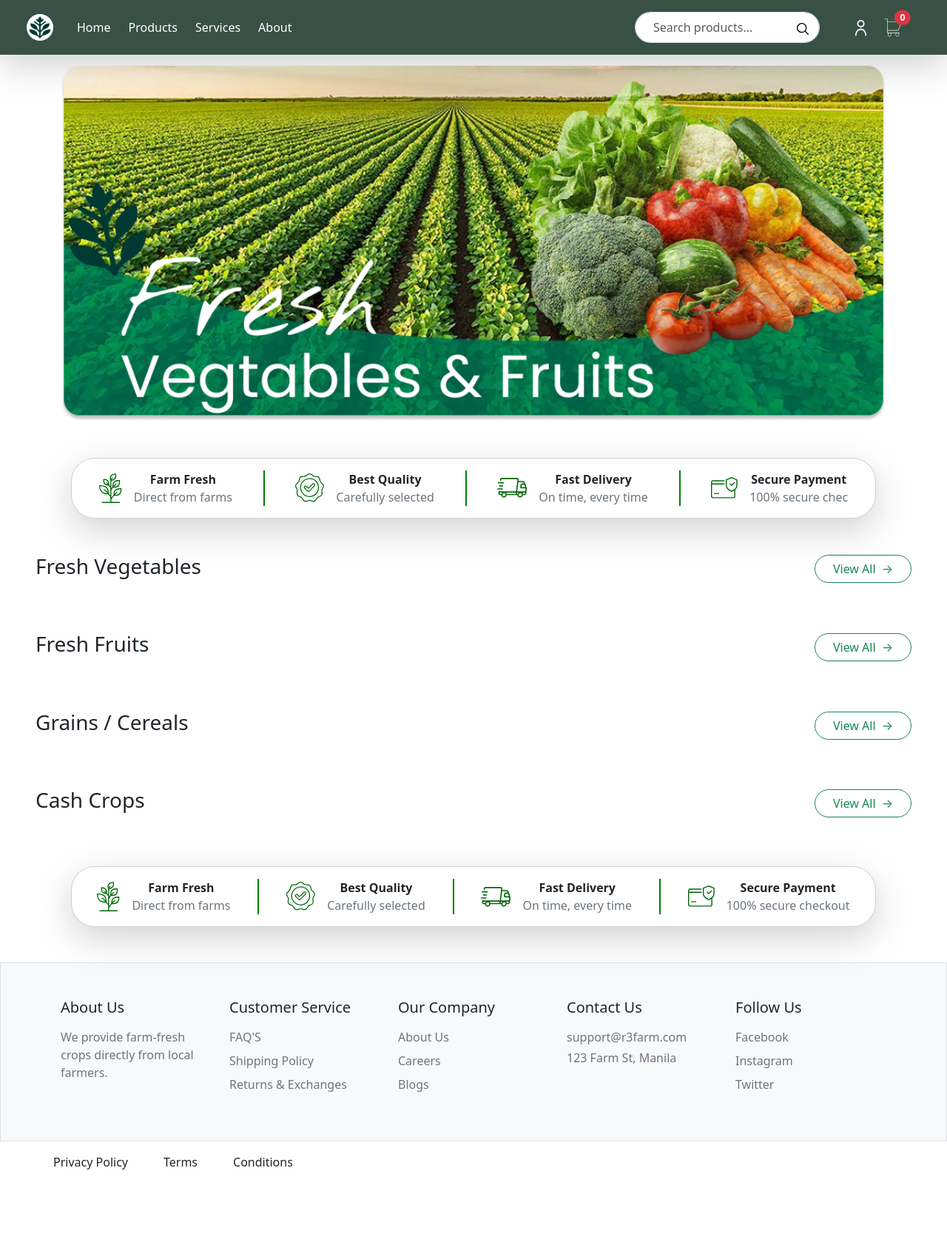
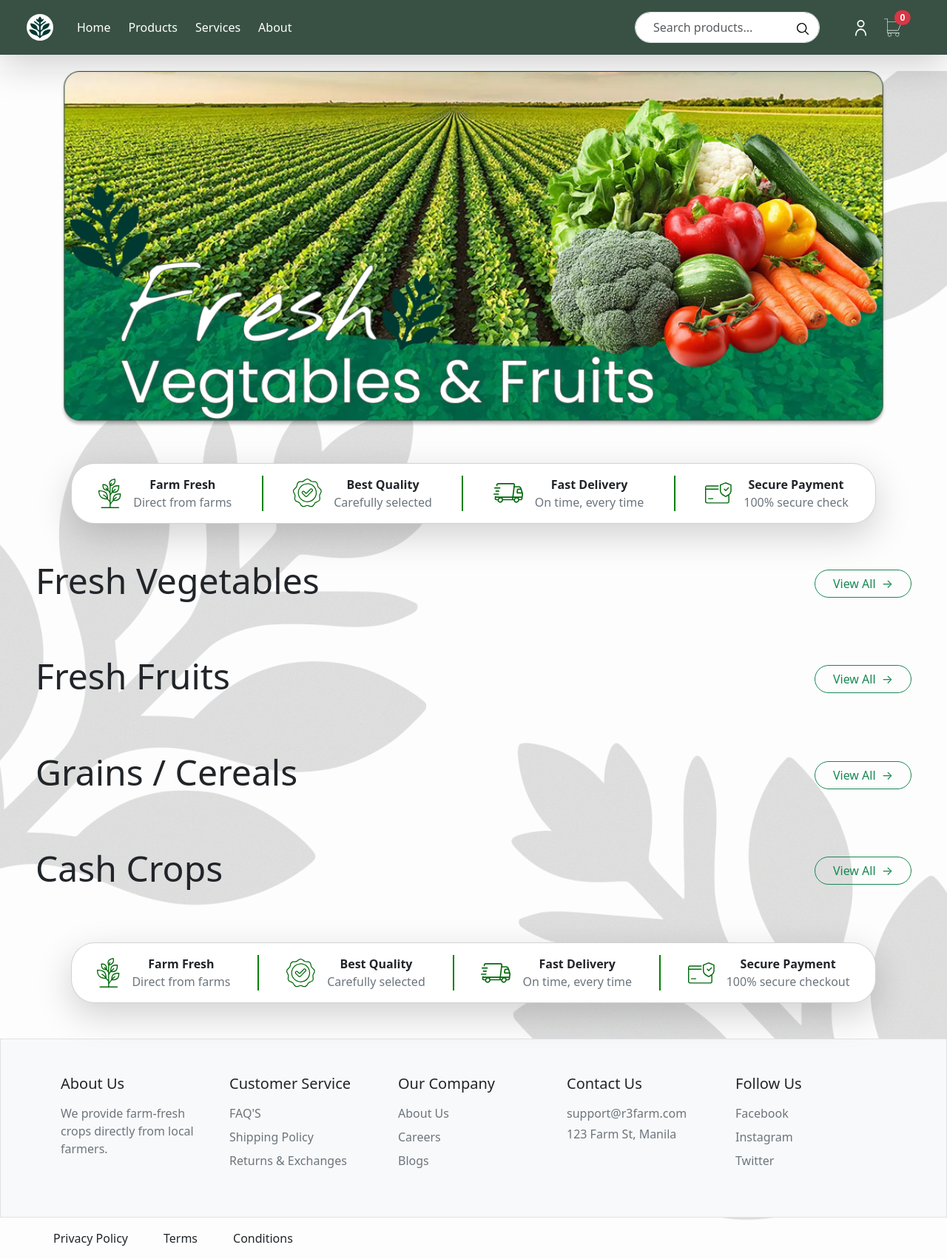
Before and after one commit to AlterGedorah/ECOMM, a PHP site: page / in a window 1280 px wide. Shown: the whole page at 74% size. Before the commit the page ends 1581 px from the top, so only its background shows below. Run offline with PHP 8.4, Linux system fonts and the light colour scheme; data that the repository does not hold is empty.

Commit message:
Improved UI

```diff
--- a/index.php
+++ b/index.php
@@ -18,15 +18,16 @@ $cart_count = isset($_SESSION['cart']) ? count($_SESSION['cart']) : 0;
     <meta name="viewport" content="width=device-width, initial-scale=1.0">
     <title>R3 Farm</title>
     <link href="https://cdn.jsdelivr.net/npm/bootstrap@5.3.8/dist/css/bootstrap.min.css" rel="stylesheet">
+    <link href="styles/index.css" rel="stylesheet">
 </head>
 
 <body>
-
-    <?php include 'components/navbar.comp.php';?>
+<div class="Background">
+    <?php include 'components/navbar.comp.php'; ?>
 
     <!-- Hero section (same) -->
-    <div class="container mt-5 text-light">
-        <img src="images/Poster.png" alt="Poster" class="img-fluid w-100" style="object-fit: cover;">
+    <div class="banner container text-light mt-5 overflow-hidden">
+        <img src="images/Poster.png" alt="Hero" class="img-fluid w-100 h-80" object-position: center;>
     </div>
 
     <!-- Top Banner -->
@@ -111,7 +112,7 @@ $cart_count = isset($_SESSION['cart']) ? count($_SESSION['cart']) : 0;
                 </div>
                 <div class="text-center">
                     <div><b>Secure Payment</b></div>
-                    <div class="text-secondary">100% secure chec</div>
+                    <div class="text-secondary">100% secure check</div>
                 </div>
             </div>
         </div>
@@ -121,16 +122,16 @@ $cart_count = isset($_SESSION['cart']) ? count($_SESSION['cart']) : 0;
     <?php foreach ($categories as $key => $label): ?>
         <div class="m-5">
             <div class="d-flex justify-content-between align-items-center mb-3">
-                <div class="h3"><?= $label ?></div>
+                <div class="display-5 h3"><?= $label ?></div>
                 <a href="category.php?cat=<?= $key ?>" class="btn btn-outline-success rounded-pill px-4">
                     View All <span class="ms-1">→</span>
                 </a>
             </div>
-            <div class="row">
+            <div class="row ms-5 me-5">
                 <?php foreach ($products[$key] as $product): ?>
                     <div class="col-12 col-md-6 col-lg-4 col-xl-3 mt-3">
-                        <div class="card rounded-5 overflow-hidden h-100">
-                            <div style="height: 300px; background-image: url('<?= $product['image_url'] ?? 'placeholder.jpg' ?>'); background-size: cover; background-position: center; cursor: pointer;"
+                        <div class="card rounded-4 overflow-hidden h-100">
+                            <div style="height: 250px; background-image: url('<?= $product['image_url'] ?? 'placeholder.jpg' ?>'); background-size: cover; background-position: center; cursor: pointer;"
                                 data-bs-toggle="modal" data-bs-target="#productModal" data-id="<?= $product['id'] ?>"
                                 data-name="<?= htmlspecialchars($product['name']) ?>" data-price="<?= $product['price'] ?>"
                                 data-quantity="<?= $product['quantity'] ?>"
@@ -186,7 +187,7 @@ $cart_count = isset($_SESSION['cart']) ? count($_SESSION['cart']) : 0;
 
                         <!-- Right Panel -->
                         <div class="col-md-6 p-4 d-flex flex-column justify-content-center">
-                        <h2 id="modalName" class="fw-bold text-uppercase mb-3" style="letter-spacing: 1px;"></h2>
+                            <h2 id="modalName" class="display-6 text-uppercase mb-3" style="letter-spacing: 1px;"></h2>
 
                             <!-- Purchase Box -->
                             <div class="border rounded-4 p-4 bg-white shadow-sm">
@@ -385,12 +386,13 @@ $cart_count = isset($_SESSION['cart']) ? count($_SESSION['cart']) : 0;
         <div class="ms-5">Terms</div>
         <div class="ms-5">Conditions</div>
     </div>
+</div>
     <!-- JavaScript to populate modal -->
     <script src="https://cdn.jsdelivr.net/npm/bootstrap@5.3.8/dist/js/bootstrap.bundle.min.js"></script>
     <script>
         // Populate modal when opened
         document.querySelectorAll('[data-bs-toggle="modal"]').forEach(element => {
-            element.addEventListener('click', function () {
+            element.addEventListener('click', function() {
                 const id = this.getAttribute('data-id');
                 const name = this.getAttribute('data-name');
                 const price = this.getAttribute('data-price');
@@ -413,7 +415,7 @@ $cart_count = isset($_SESSION['cart']) ? count($_SESSION['cart']) : 0;
                 // Handle image loading with error fallback
                 const modalImg = document.getElementById('modalImage');
                 modalImg.src = image;
-                modalImg.onerror = function () {
+                modalImg.onerror = function() {
                     console.warn('Image failed to load:', image);
                     this.src = '/ECOMM/placeholder.jpg';
                 };
@@ -428,7 +430,7 @@ $cart_count = isset($_SESSION['cart']) ? count($_SESSION['cart']) : 0;
                     const newQtyInput = qtyInput.cloneNode(true);
                     qtyInput.parentNode.replaceChild(newQtyInput, qtyInput);
 
-                    newQtyInput.addEventListener('change', function () {
+                    newQtyInput.addEventListener('change', function() {
                         if (this.value > quantity) {
                             this.value = quantity;
                             alert(`Only ${quantity} items available!`);
--- a/styles/index.css
+++ b/styles/index.css
@@ -1,18 +1,12 @@
-@import url(style.css);
-
-body {
-  padding-top: 80px;
+.banner {
+  margin-top: 6rem !important;
 }
 
-.nav-link {
-  color: white !important;
-  transition: opacity 0.3s ease;
+.Background {
+  background-image: url('../images/background.png');
+  background-repeat: no-repeat;
+  background-position: center;
+  background-size: cover;
+  background-attachment: scroll;
+  min-height: 100vh;
 }
-
-.nav-link:hover {
-  opacity: 0.8;
-}
-
-.dropdown-menu {
-  margin-top: 10px;
-}
--- a/styles/style.css
+++ b/styles/style.css
@@ -16,6 +16,7 @@
 body {
     font-family: 'Inter', sans-serif;
     background-color: #f5f5f5;
+
 }
 
 [class*="col"] {
```
Also changed, not shown: images/Background.png (added), images/Poster.png. Lines whose indentation alone changed are shown as unchanged.
